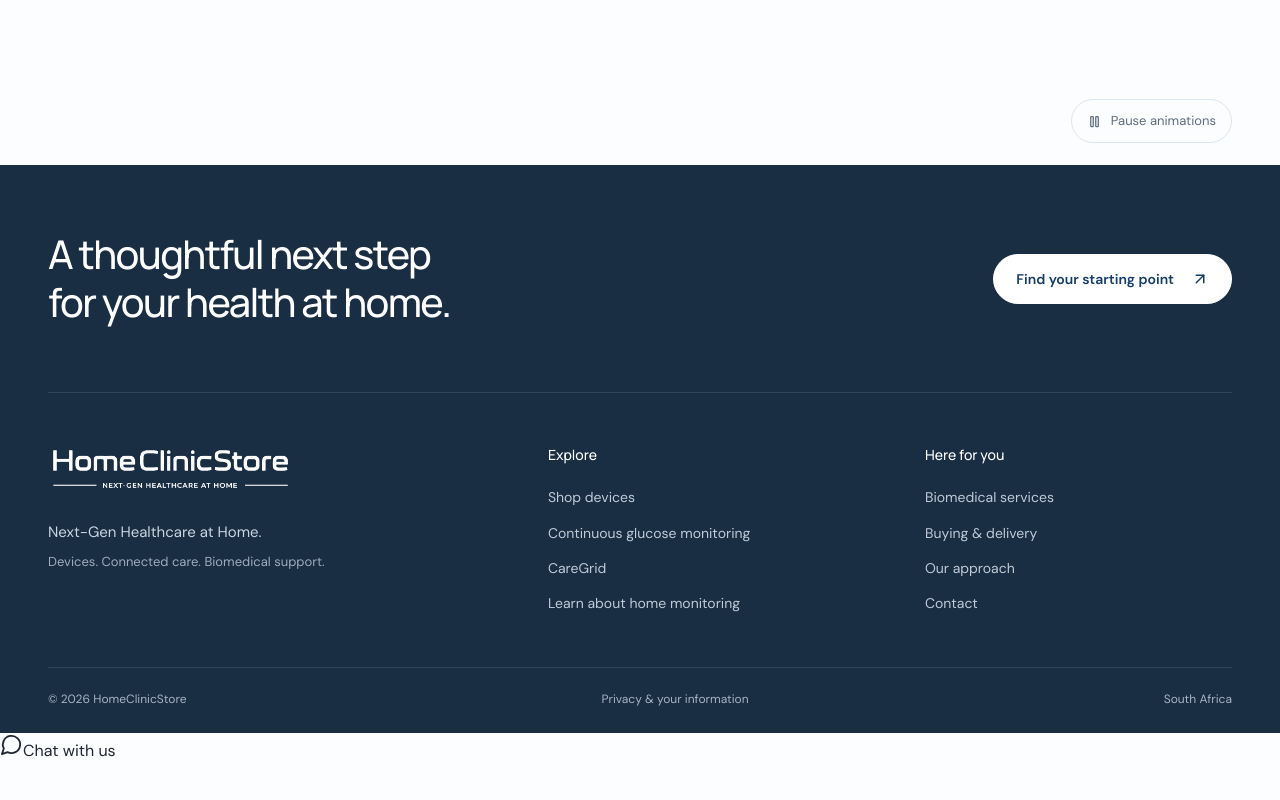
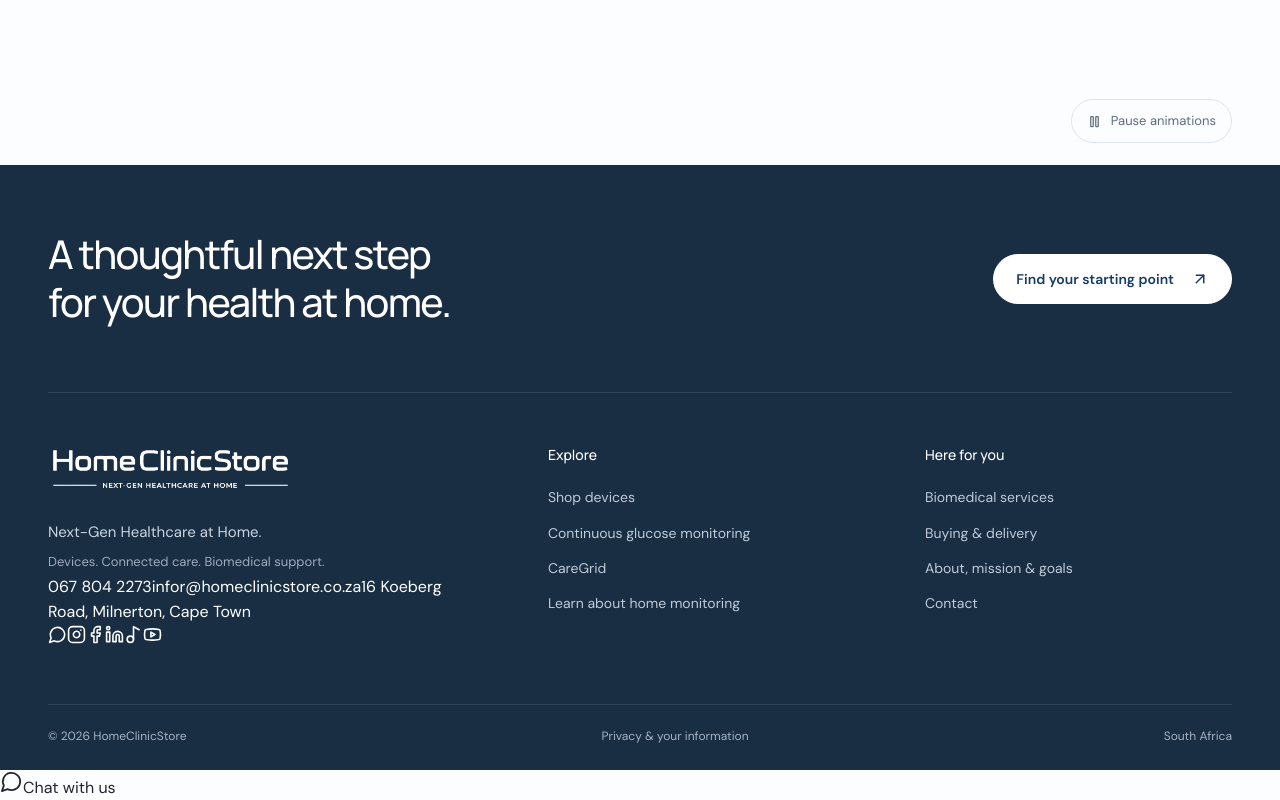
Before and after one commit to AI-Ninja-dev/homeclinicstore, a Next.js app: page / in a window 1280 px wide. Shown: the part 9782-10582 px from the top of the page. Before the commit the page ends 10546 px from the top, so only its background shows below. Built offline with nearby package versions, Linux system fonts and the light colour scheme.

Commit message:
Add contact details and social links to footer

```diff
--- a/app/components/Footer.tsx
+++ b/app/components/Footer.tsx
@@ -1,11 +1,34 @@
 import { assetPath } from '../../lib/assets';
 import Link from 'next/link';
-import { ArrowUpRight } from 'lucide-react';
+import { ArrowUpRight, Facebook, Instagram, Linkedin, MessageCircle, Music2, Youtube } from 'lucide-react';
+
+const whatsappUrl = 'https://wa.me/27678042273?text=Hi%20HomeClinicStore%2C%20I%E2%80%99d%20like%20assistance%20with%20a%20product%20or%20service.';
 
 export default function Footer() {
   return <footer className="store-footer"><div className="hcs-wrap">
     <div className="store-footer-invitation"><h2>A thoughtful next step<br />for your health at home.</h2><Link className="hcs-action hcs-action-light" href="/device-finder">Find your starting point <ArrowUpRight size={18} aria-hidden="true" /></Link></div>
-    <div className="store-footer-grid"><div><Link href="/" className="store-footer-logo" aria-label="HomeClinicStore home"><img src={assetPath('/hcs-logo.png')} alt="HomeClinicStore" width={920} height={180} /></Link><p>Next-Gen Healthcare at Home.</p><span>Devices. Connected care. Biomedical support.</span></div><nav aria-label="Explore HomeClinicStore"><h3>Explore</h3><Link href="/shop">Shop devices</Link><Link href="/shop/yuwell-cgm">Continuous glucose monitoring</Link><Link href="/caregrid">CareGrid</Link><Link href="/learn">Learn about home monitoring</Link></nav><nav aria-label="Help and information"><h3>Here for you</h3><Link href="/services">Biomedical services</Link><Link href="/buying-guide">Buying & delivery</Link><Link href="/about">Our approach</Link><Link href="/contact">Contact</Link></nav></div>
+    <div className="store-footer-grid">
+      <div>
+        <Link href="/" className="store-footer-logo" aria-label="HomeClinicStore home"><img src={assetPath('/hcs-logo.png')} alt="HomeClinicStore" width={920} height={180} /></Link>
+        <p>Next-Gen Healthcare at Home.</p>
+        <span>Devices. Connected care. Biomedical support.</span>
+        <div className="store-footer-contact">
+          <a href="tel:+27678042273">067 804 2273</a>
+          <a href="mailto:infor@homeclinicstore.co.za">infor@homeclinicstore.co.za</a>
+          <span>16 Koeberg Road, Milnerton, Cape Town</span>
+        </div>
+        <div className="store-socials" aria-label="HomeClinicStore social media">
+          <a href={whatsappUrl} target="_blank" rel="noopener noreferrer" aria-label="Chat with HomeClinicStore on WhatsApp"><MessageCircle size={19} aria-hidden="true" /></a>
+          <span aria-label="Instagram profile coming soon" title="Instagram profile coming soon"><Instagram size={19} aria-hidden="true" /></span>
+          <span aria-label="Facebook profile coming soon" title="Facebook profile coming soon"><Facebook size={19} aria-hidden="true" /></span>
+          <span aria-label="LinkedIn profile coming soon" title="LinkedIn profile coming soon"><Linkedin size={19} aria-hidden="true" /></span>
+          <span aria-label="TikTok profile coming soon" title="TikTok profile coming soon"><Music2 size={19} aria-hidden="true" /></span>
+          <span aria-label="YouTube profile coming soon" title="YouTube profile coming soon"><Youtube size={19} aria-hidden="true" /></span>
+        </div>
+      </div>
+      <nav aria-label="Explore HomeClinicStore"><h3>Explore</h3><Link href="/shop">Shop devices</Link><Link href="/shop/yuwell-cgm">Continuous glucose monitoring</Link><Link href="/caregrid">CareGrid</Link><Link href="/learn">Learn about home monitoring</Link></nav>
+      <nav aria-label="Help and information"><h3>Here for you</h3><Link href="/services">Biomedical services</Link><Link href="/buying-guide">Buying & delivery</Link><Link href="/about">About, mission & goals</Link><Link href="/contact">Contact</Link></nav>
+    </div>
     <div className="store-footer-bottom"><span>© {new Date().getFullYear()} HomeClinicStore</span><Link href="/privacy">Privacy & your information</Link><span>South Africa</span></div>
   </div></footer>;
 }
```
